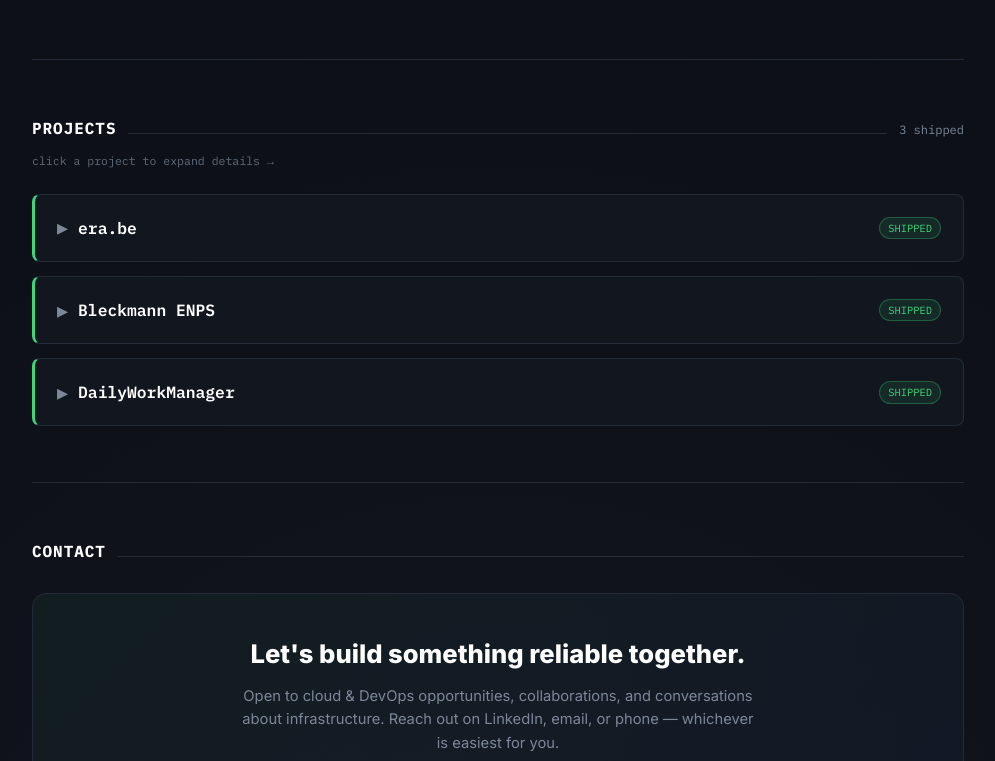
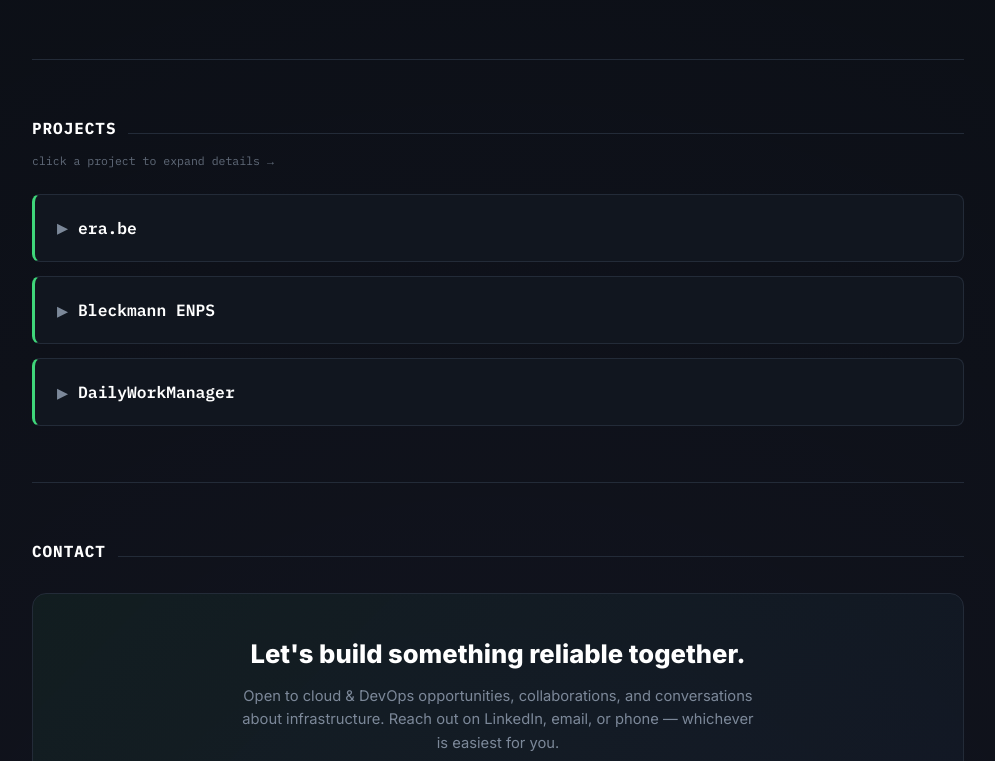
Before and after one commit to Hemanthyjh123/portfolio, a plain HTML site: page index.html in a window 1280 px wide. Shown: the part 2348-3109 px from the top of the page, without its empty margins (142-1137 px from the left). Drawn offline with Linux system fonts and the light colour scheme.

Commit message:
changed different section

```diff
--- a/index.html
+++ b/index.html
@@ -829,7 +829,6 @@
     <div class="section-head">
       <h2>projects</h2>
       <div class="rule"></div>
-      <div class="count">3 shipped</div>
     </div>
     <div class="section-hint">click a project to expand details →</div>
 
@@ -841,7 +840,6 @@
             <span class="deploy-chevron">▶</span>
             <span class="deploy-name">era.be</span>
           </div>
-          <span class="deploy-tag">shipped</span>
         </div>
         <div class="deploy-body">
           <div class="deploy-desc">
@@ -867,7 +865,6 @@
             <span class="deploy-chevron">▶</span>
             <span class="deploy-name">Bleckmann ENPS</span>
           </div>
-          <span class="deploy-tag">shipped</span>
         </div>
         <div class="deploy-body">
           <div class="deploy-desc">
@@ -890,7 +887,6 @@
             <span class="deploy-chevron">▶</span>
             <span class="deploy-name">DailyWorkManager</span>
           </div>
-          <span class="deploy-tag">shipped</span>
         </div>
         <div class="deploy-body">
           <div class="deploy-desc">
```
